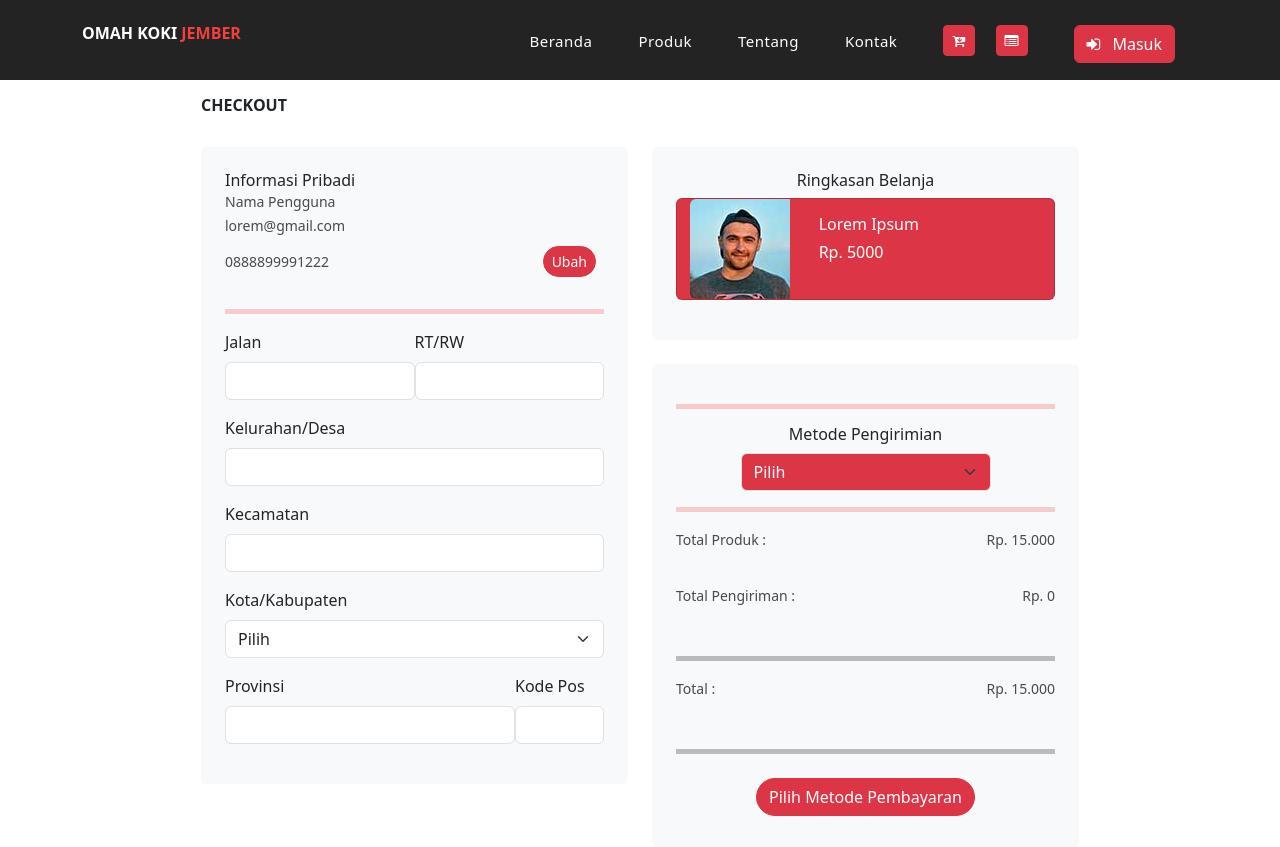
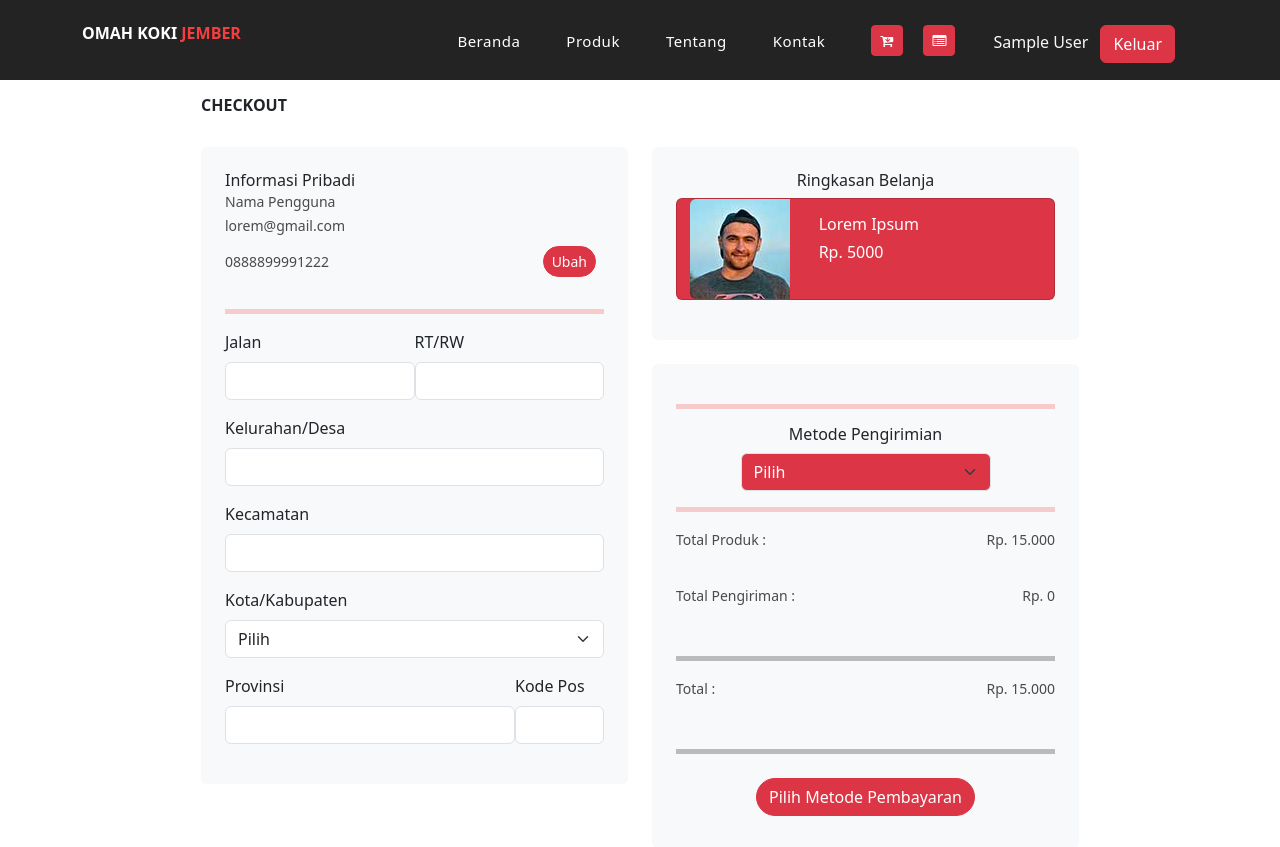
Before and after one commit to MuhammadRamaPradipaWijaya/Omah-Koki-Jember, a Flask app: page /checkout in a window 1280 px wide. Shown: the top 847 px of the page. Run offline with Flask 3, Linux system fonts and the light colour scheme; the visitor is signed in with stand-in values (Sample User, id 1); some libraries are stand-ins or nearby versions.

Commit message:
Update navbar.html

```diff
--- a/templates/navbar.html
+++ b/templates/navbar.html
@@ -31,12 +31,18 @@
               <i class="fa fa-list-alt"></i>
             </a>
           </li>
+          {% if session.get('logged_in') %}
           <li class="nav-item">
-            <button type="button" class="btn btn-danger m-2" data-bs-toggle="modal" data-bs-target="#exampleModal"><i
-                class="fa fa-sign-in me-2"></i>
-              Masuk
+            <span class="d-none d-lg-inline-flex text-light">{{ session['username'] }}</span>
+            <a href="{{ url_for('logout') }}" class="btn btn-danger m-2">Keluar</a>
+          </li>
+          {% else %}
+          <li class="nav-item">
+            <button type="button" class="btn btn-danger m-2" data-bs-toggle="modal" data-bs-target="#exampleModal">
+              <i class="fa fa-sign-in me-2"></i> Masuk
             </button>
           </li>
+          {% endif %}
         </ul>
 
         <!-- Modal -->
@@ -48,10 +54,8 @@
                 <button type="button" class="btn-close" data-bs-dismiss="modal" aria-label="Close"></button>
               </div>
               <div class="modal-body d-flex align-items-center justify-content-center">
-                <a href="/adlogin" class="btn btn-outline-danger btn-lg me-2" style="width: 50%;"><i
-                    class="fa fa-user me-2"></i></i>Admin</a>
-                <a href="/login" class="btn btn-outline-danger btn-lg" style="width: 50%;"><i
-                    class="fa fa-users me-2"></i>Pembeli</a>
+                <a href="/adlogin" class="btn btn-outline-danger btn-lg me-2" style="width: 50%;"><i class="fa fa-user me-2"></i>Admin</a>
+                <a href="/login" class="btn btn-outline-danger btn-lg" style="width: 50%;"><i class="fa fa-users me-2"></i>Pembeli</a>
               </div>
             </div>
           </div>
@@ -60,9 +64,7 @@
       </div>
     </div>
   </nav>
-
 </header>
-
 
 <link href="https://cdn.jsdelivr.net/npm/bootstrap@5.3.3/dist/css/bootstrap.min.css" rel="stylesheet"
   integrity="sha384-QWTKZyjpPEjISv5WaRU9OFeRpok6YctnYmDr5pNlyT2bRjXh0JMhjY6hW+ALEwIH" crossorigin="anonymous">
```
